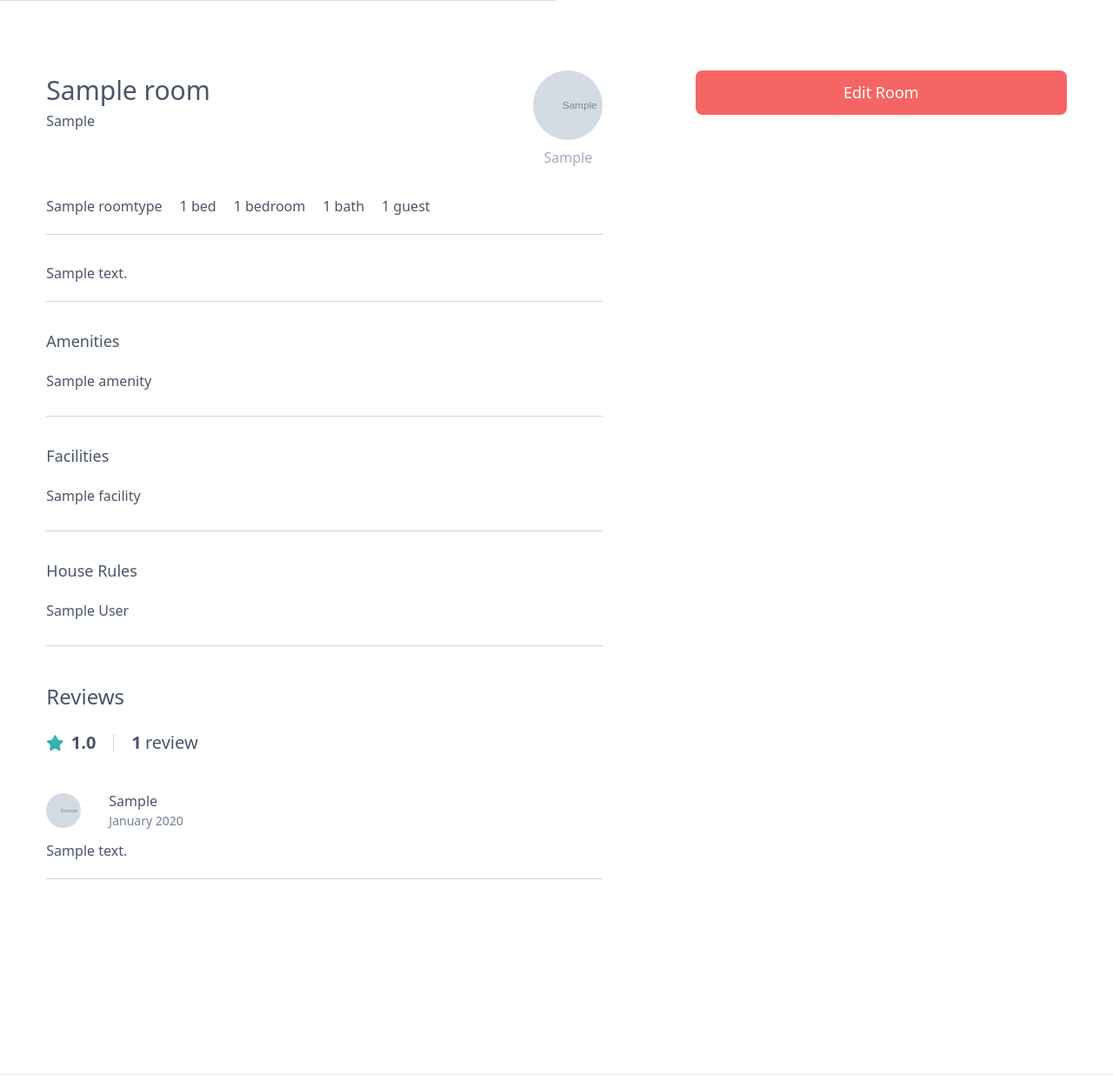
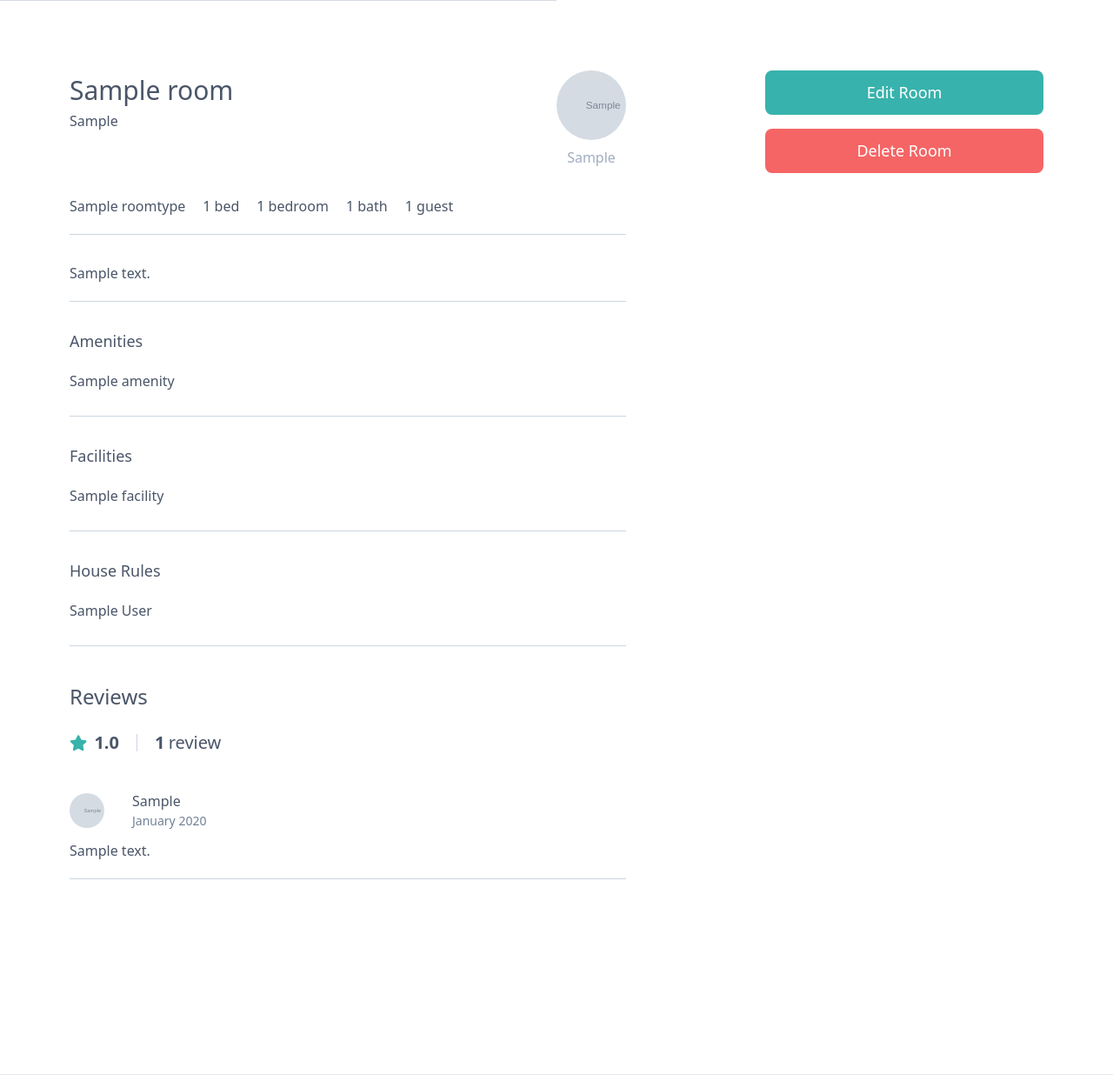
Before and after one commit to wookkl/airbnb-clone, a Django app: page /rooms/1/ in a window 1280 px wide. Shown: the part 679-1930 px from the top of the page at 87% size. Run offline with Django 3.2, Linux system fonts and the light colour scheme; a user stored in the database is signed in; tables that the repository leaves empty hold one stand-in row (values such as "Sample post"); grey boxes marked "Sample" are stand-in pictures; style sheets or scripts are compiled from the project's sources; some libraries are stand-ins or nearby versions.

Commit message:
Delete room

```diff
--- a/rooms/urls.py
+++ b/rooms/urls.py
@@ -6,6 +6,12 @@ app_name = "rooms"
 urlpatterns = [
     path("<int:pk>/", views.RoomDetail.as_view(), name="detail"),
     path("<int:pk>/edit/", views.EditRoomView.as_view(), name="edit"),
+    path("<int:pk>/delete/", views.RoomDeleteView.as_view(), name="delete"),
+    path(
+        "<int:pk>/delete/callback",
+        views.delete_callback,
+        name="delete-callback",
+    ),
     path("<int:pk>/photos/", views.RoomPhotosView.as_view(), name="photos"),
     path("<int:pk>/photos/add", views.AddPhotoView.as_view(), name="add-photos"),
     path(
--- a/rooms/views.py
+++ b/rooms/views.py
@@ -1,5 +1,12 @@
 from django.http import Http404
-from django.views.generic import ListView, DetailView, View, UpdateView, FormView
+from django.views.generic import (
+    ListView,
+    DetailView,
+    View,
+    UpdateView,
+    FormView,
+    DeleteView,
+)
 from django.shortcuts import render, redirect, reverse
 from django.core.paginator import Paginator
 from django.contrib import messages
@@ -172,7 +179,7 @@ def delete_photo(request, room_pk, photo_pk):
             messages.success(request, "Photo Deleted")
         return redirect(reverse("rooms:photos", kwargs={"pk": room_pk}))
     except models.Room.DoesNotExist:
-        redirect(reverse("core:home"))
+        return redirect(reverse("core:home"))
 
 
 class EditPhotoView(user_mixins.LoggedInOnlyView, SuccessMessageMixin, UpdateView):
@@ -201,3 +208,23 @@ class AddPhotoView(user_mixins.LoggedInOnlyView, FormView):
         form.save(pk)
         messages.success(self.request, "Photo Uploaded")
         return redirect(reverse("rooms:photos", kwargs={"pk": pk}))
+
+
+class RoomDeleteView(user_mixins.LoggedInOnlyView, DeleteView):
+    model = models.Room
+    template_name = "rooms/room_delete.html"
+
+
+@login_required
+def delete_callback(request, pk):
+    user = request.user
+    try:
+        room = models.Room.objects.get(pk=pk)
+        if room.host.pk == user.pk:
+            models.Room.objects.filter(pk=pk).delete()
+            messages.success(request, "Room Deleted")
+            return redirect(reverse("users:profile", kwargs={"pk": user.pk}))
+        else:
+            raise Http404()
+    except models.Room.DoesNotExist:
+        return redirect(reverse("rooms:detail", kwargs={"pk": pk}))
--- a/templates/rooms/room_detail.html
+++ b/templates/rooms/room_detail.html
@@ -89,13 +89,16 @@
                     {% endfor %}
                 </div>
             </div>
-
         </div>
-
-        {% if room.host == user %}
-            <div class="w-1/3">
-                <a href="{% url 'rooms:edit' room.pk %}" class="btn-link block">Edit Room</a>
-            </div>
-        {% endif %}
+        <div class="w-1/4 flex flex-col">
+            {% if room.host == user %}
+                <div class="mb-4">
+                    <a href="{% url 'rooms:edit' room.pk %}" class="btn-link bg-teal-500 block">Edit Room</a>
+                </div>
+                <div>
+                    <a href="{% url 'rooms:delete' room.pk %}" class="btn-link block">Delete Room</a>
+                </div>
+            {% endif %}
+        </div>
     </div>
 {% endblock content %}
```
Also changed, not shown: templates/rooms/room_delete.html (added, +18 -0 lines).
